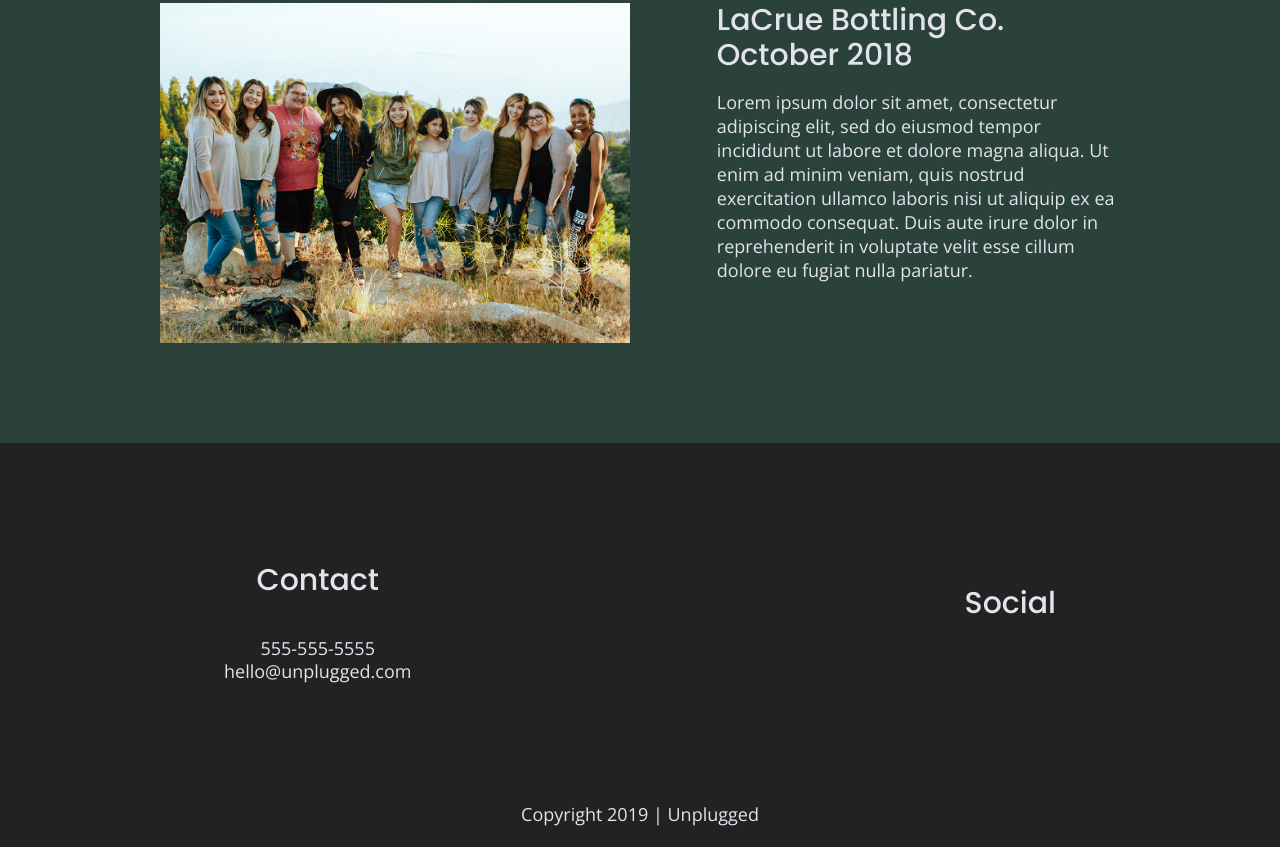
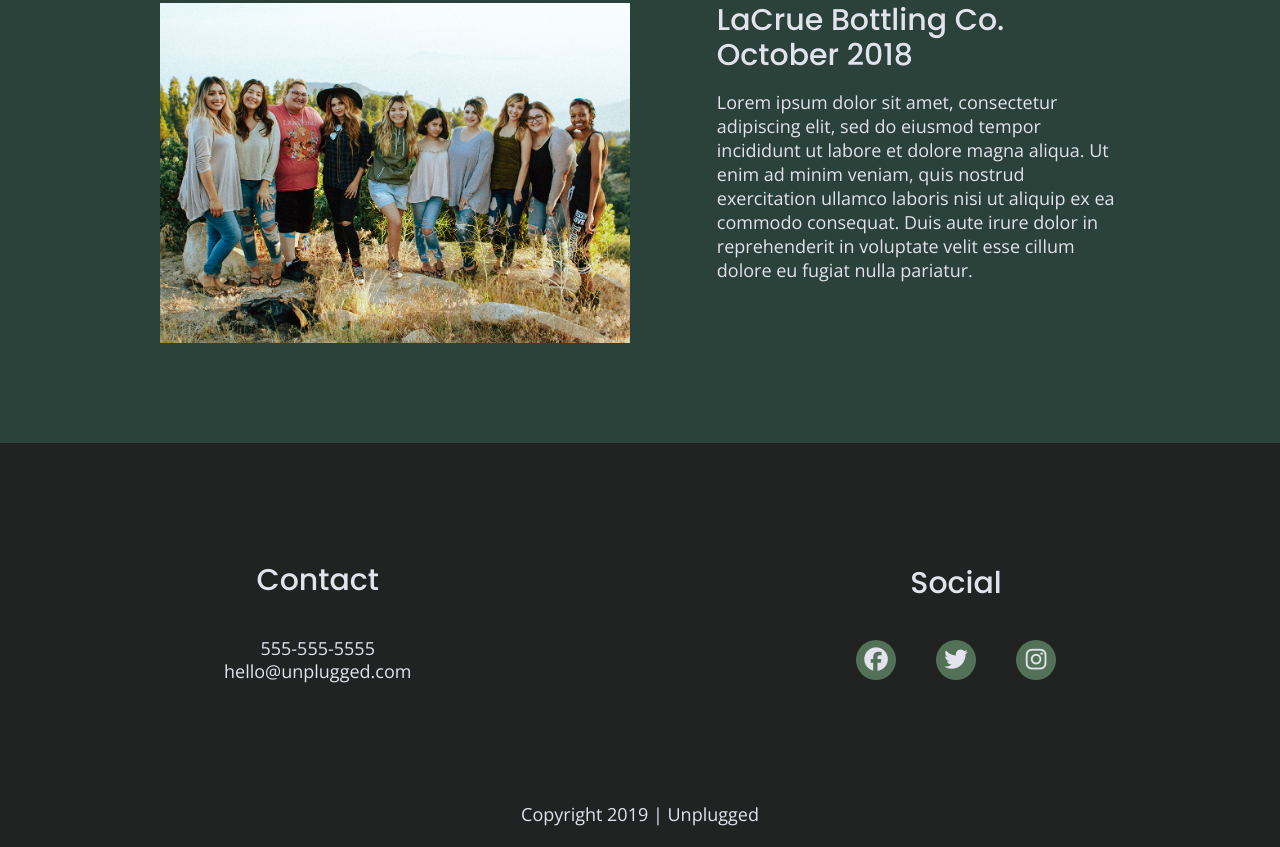
Before and after one commit to marylizvision/unplugged-retreat-206-project, a website built with Parcel: page html5-boilerplate_v8.0.0/index.html in a window 1280 px wide. Shown: the part 2151-2998 px from the top of the page. Built offline with nearby package versions, Linux system fonts and the light colour scheme.

Commit message:
Added font awesome icons to homepage and footer

```diff
--- a/html5-boilerplate_v8.0.0/css/main.css
+++ b/html5-boilerplate_v8.0.0/css/main.css
@@ -233,10 +233,18 @@ textarea {
     justify-content: space-around;
   }
 
+  footer .social-icons i {
+    font-size: 1.3125em;
+  }
+
   footer .social-icons p {
     align-items: center;
+    background-color: #527158;
+    border-radius: 50%;
     display: flex;
+    height: 40px;
     justify-content: center;
+    width: 40px;
   }
 
   footer .copyright {
@@ -658,6 +666,11 @@ textarea {
     margin-bottom: 0;
   }
 
+  footer .social-icons {
+    justify-content: space-between;
+    width: 12.5em;
+  }
+
   footer h4 {
     font-size: 1.5em;
     margin-bottom: 40px;
--- a/html5-boilerplate_v8.0.0/index.html
+++ b/html5-boilerplate_v8.0.0/index.html
@@ -141,9 +141,15 @@
             <div class="social">
                 <h4>Social</h4>
                 <div class="social-icons">
-                    <p><a href="https://www.facebook.com/yoursite" target="_blank"></a></p>
-                    <p><a href="https://www.twitter.com/yoursite" target="_blank"></a></p>
-                    <p><a href="https://www.instagram.com/yoursite" target="_blank"></a></p>
+                    <p>
+                      <a href="https://www.facebook.com/yoursite" target="_blank"><i class="fab fa-facebook"></i></a>
+                    </p>
+                    <p>
+                      <a href="https://www.twitter.com/yoursite" target="_blank"><i class="fab fa-twitter"></i></a>
+                    </p>
+                    <p>
+                      <a href="https://www.instagram.com/yoursite" target="_blank"><i class="fab fa-instagram"></i></a>
+                    </p>
                 </div>
             </div>
         </div> <!-- footer content ends -->
```
Also changed, not shown: html5-boilerplate_v8.0.0/about/index.html (+9 -3 lines), html5-boilerplate_v8.0.0/faq/index.html (+9 -3 lines).
